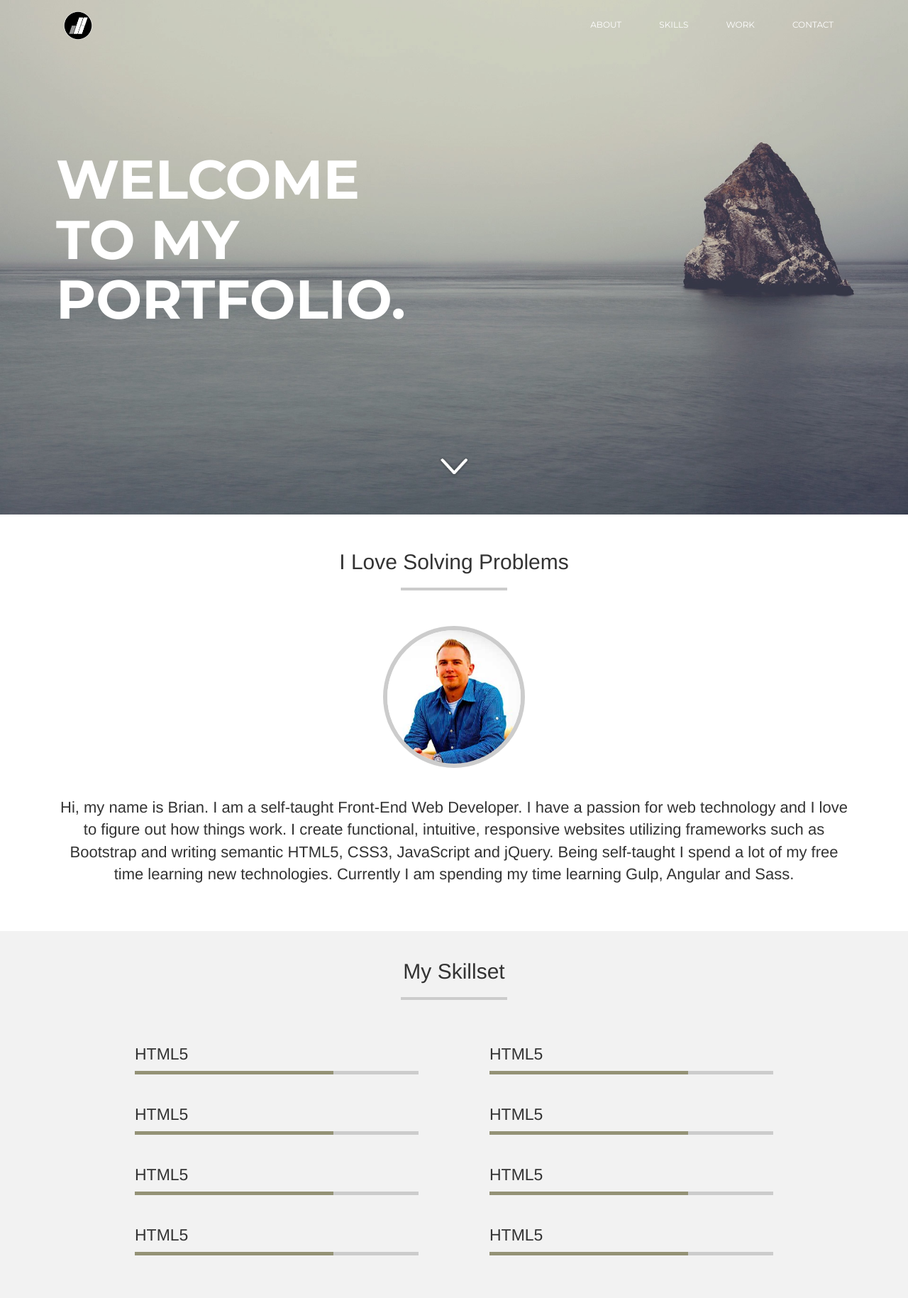
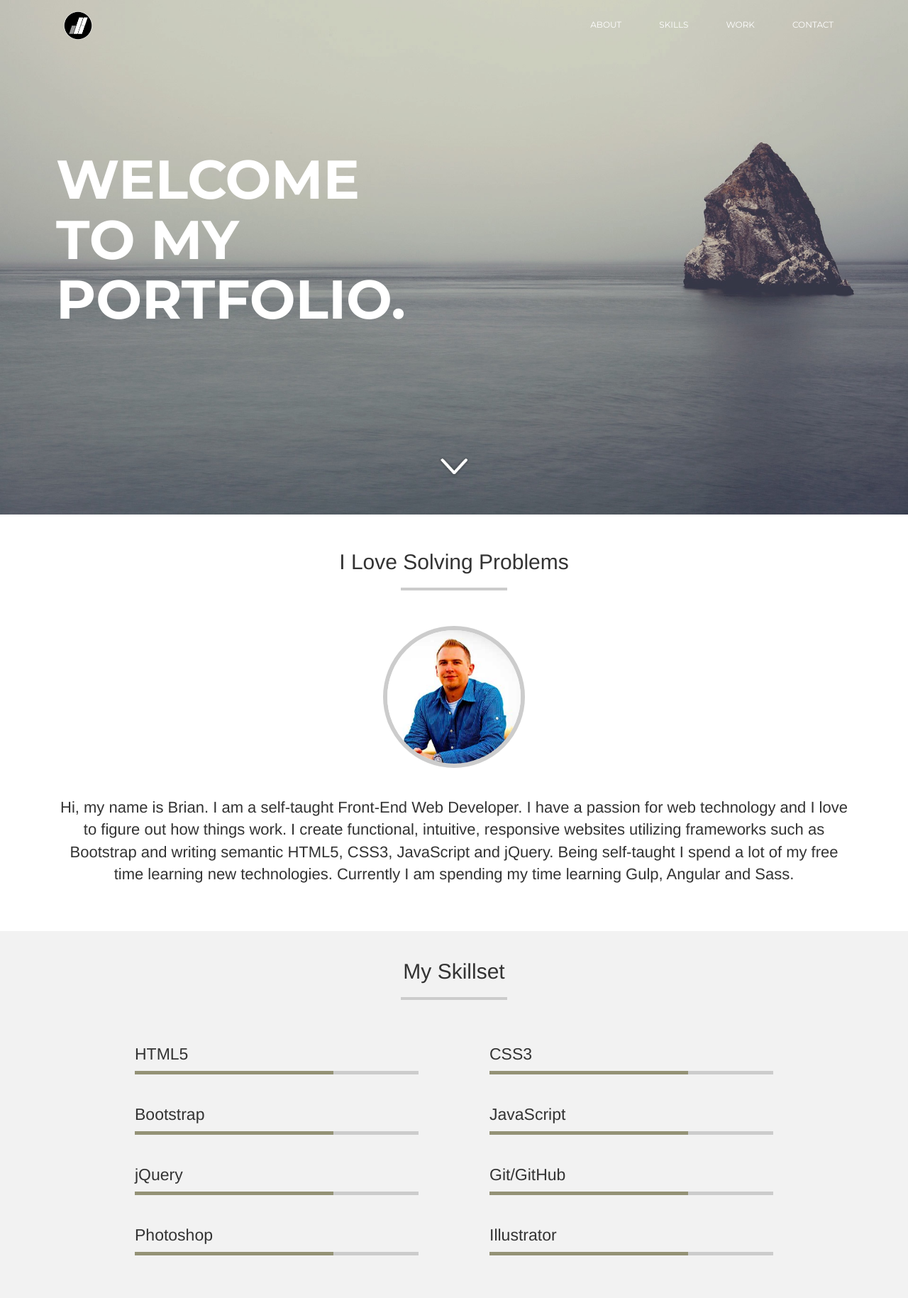
Before and after one commit to briandaub/briandaub.github.io, a Jekyll site: the page built from index.html, in a window 1280 px wide. Shown: the whole page at 71% size. Built offline with Jekyll 4.4.1, drawn with Linux system fonts in a browser that asks for light colours.

Commit message:
changed skills.js to create titles dynamically, changed skills.sass to add title content

```diff
--- a/_sass/_skills.sass
+++ b/_sass/_skills.sass
@@ -38,11 +38,52 @@
             background: #949276
 
             &::before
-                content: "HTML5"
                 position: relative
                 top: -40px
                 font-size: 23px
 
+        .html
+
+            &::before
+                content: "HTML5"
+
+
+        .css
+
+            &::before
+                content: "CSS3"
+
+
+        .bootstrap
+
+            &::before
+                content: "Bootstrap"
+
+
+        .js
+
+            &::before
+                content: "JavaScript"
+
+        .jquery
+
+            &::before
+                content: "jQuery"
+
+        .git
+
+            &::before
+                content: "Git/GitHub"
+
+        .ps
+
+            &::before
+                content: "Photoshop"
+
+        .is
+
+            &::before
+                content: "Illustrator"
 
 
 $bp-sm: 320px
--- a/js/skills.js
+++ b/js/skills.js
@@ -1,40 +1,48 @@
 var skills_obj = [
     {
+      'id': 'html',
       'title': 'HTML5',
       'xp': 8,
       'length': 9
     },
     {
+      'id': 'css',
       'title': 'CSS3',
       'xp': 7,
       'length': 9
     },
     {
+      'id': 'bootstrap',
       'title': 'Bootstrap',
       'xp': 5,
       'length': 9
     },
     {
+      'id': 'js',
       'title': 'JavaScript',
       'xp': 6,
       'length': 9
     },
     {
+      'id': 'jquery',
       'title': 'jQuery',
       'xp': 6,
       'length': 9
     },
     {
+      'id': 'git',
       'title': 'Git/GitHub',
       'xp': 7,
       'length': 9
     },
     {
+      'id': 'ps',
       'title': 'Photoshop',
       'xp': 6,
       'length': 9
     },
     {
+      'id': 'is',
       'title': 'Illustrator',
       'xp': 4,
       'length': 9
@@ -44,6 +52,6 @@ var skills_obj = [
 $(document).ready(function () {
     var list = $('.skill-list').html('<ul class="list-group"></ul>').find('ul');
     for(var i = 0; i < skills_obj.length; i++){
-        list.append("<h3 class='bar-title'>" + skills_obj[i].title + "</h3>" + "<li class='bar-outter' >" + "<div class='bar-inner' data-percent='" + skills_obj[i].xp  + "0%' >" +  "</div>" + "</li>");
+        list.append("<li class='bar-outter' >" + "<div class='bar-inner "  + skills_obj[i].id + "' data-percent='" + skills_obj[i].xp  + "0%' >" +  "</div>" + "</li>");
     }
 });
```
